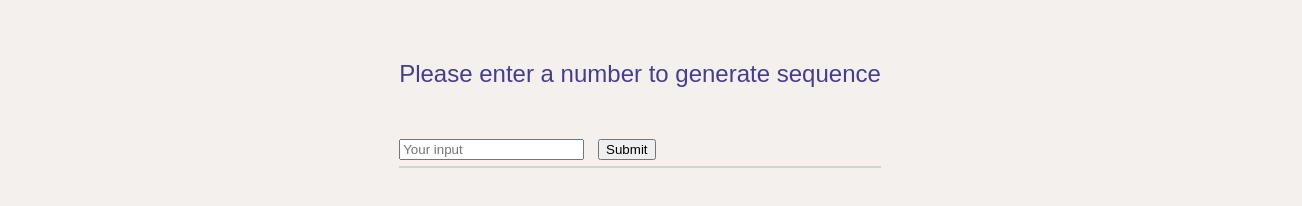
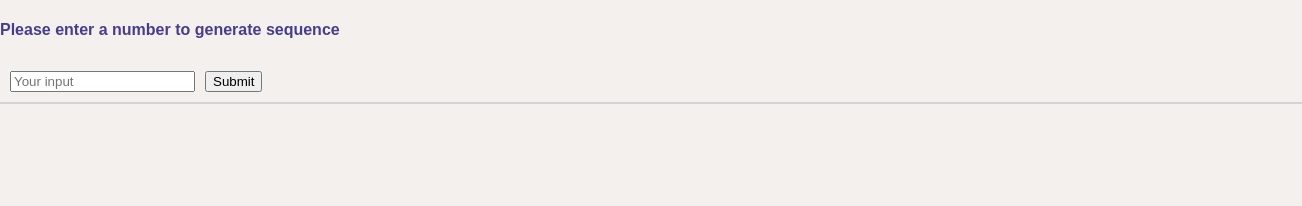
Before and after one commit to fdemirciler/fibonacci, a plain HTML site: page index.html in a window 1280 px wide. Shown: the whole page, 1302 px wide, since content can reach past the window. Drawn offline with Linux system fonts and the light colour scheme.

Commit message:
Script finalized

```diff
--- a/fibonacci.js
+++ b/fibonacci.js
@@ -22,7 +22,7 @@ function generateNum(num) {
         }
 
     }
-    return acu
+    return acu.map(x => Intl.NumberFormat().format(x)).join(', ')
 }
 
 const fibonacci = function (number) {
--- a/index.html
+++ b/index.html
@@ -11,7 +11,11 @@
 </head>
 <body>
 
-    <header>Please enter a number to generate sequence</header>
+    <header>
+
+        <h4>Please enter a number to generate sequence</h4>
+
+    </header>
 
     <div class="inputs">
     <input type="number" id="number" placeholder="Your input">
--- a/style.css
+++ b/style.css
@@ -4,34 +4,38 @@ body {
     background: #f3f0ee;
     /* width: 100%;
     height: 100%; */
-    margin: 20px auto 20px auto;
+    margin: auto;
     display: flex;
     flex-direction: column;
     justify-content: center;
 }
 
 header {
-    font-size: x-large;
     color: darkslateblue;
-    margin: 20px auto 20px auto;
-    margin-bottom: 20px;
-
 }
 
 .inputs {
     font-size: 50px;
     font-style: bold;
-    color: darkslateblue;
 
     border-color: aliceblue;
     border-radius: 5px;
-    transition: all 0.4s ease 0s;
+    display: flex;
+    flex-direction: row;
+    padding: 10px;
+
+}
+
+#number {
+    margin-right: 10px;
 }
 
 #result {
-    /* display: grid; */
-    /*  */
-    /* width: max-content;
-    height: max-content; */
+    display: inline-block;
+    overflow-wrap: break-word;
+    word-wrap: break-word;
+    font-stretch: expanded;
+    width: 1300px;
     border: 1px solid lightgray;
+    font-size: .9rem;
 }
```
